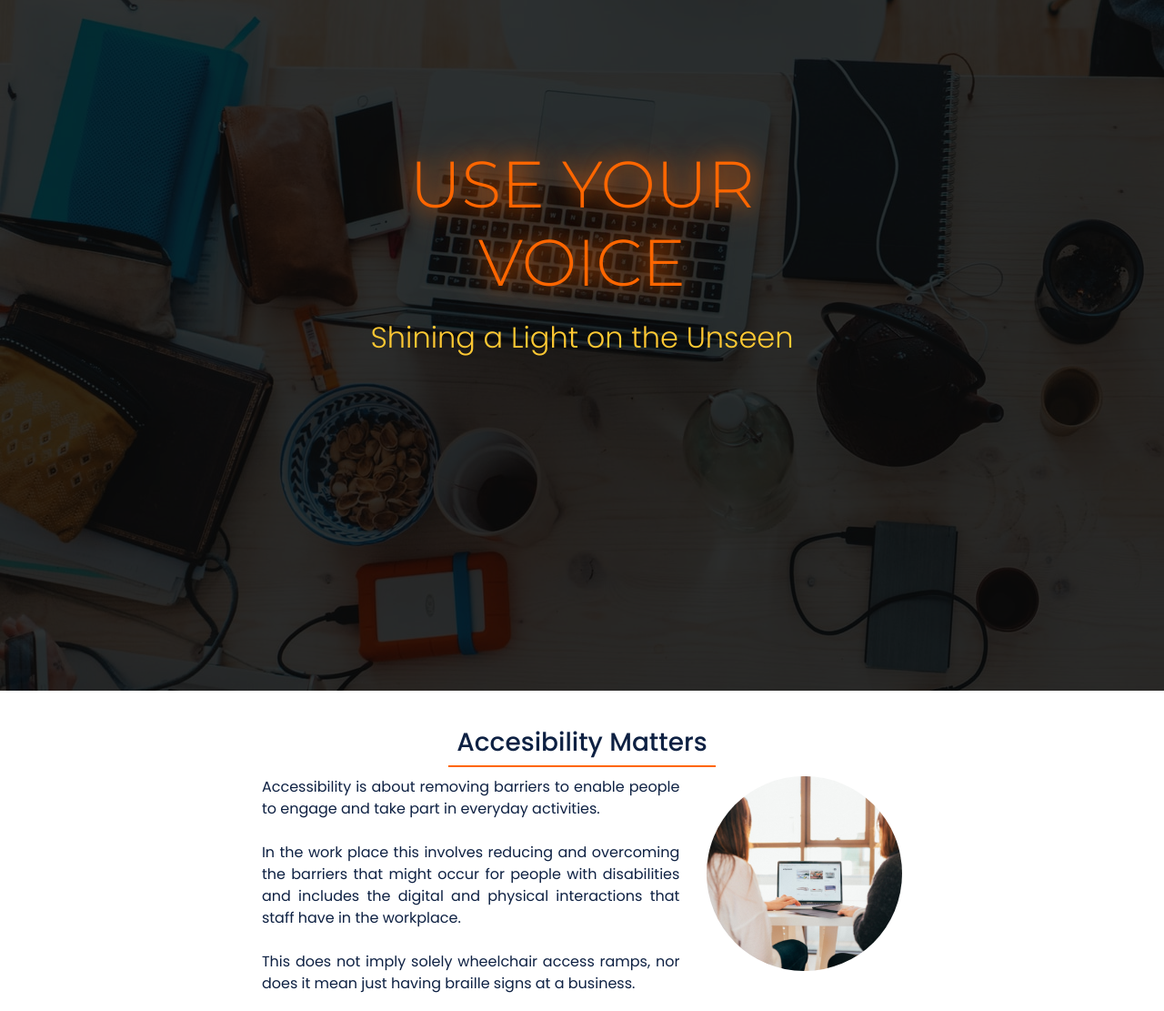
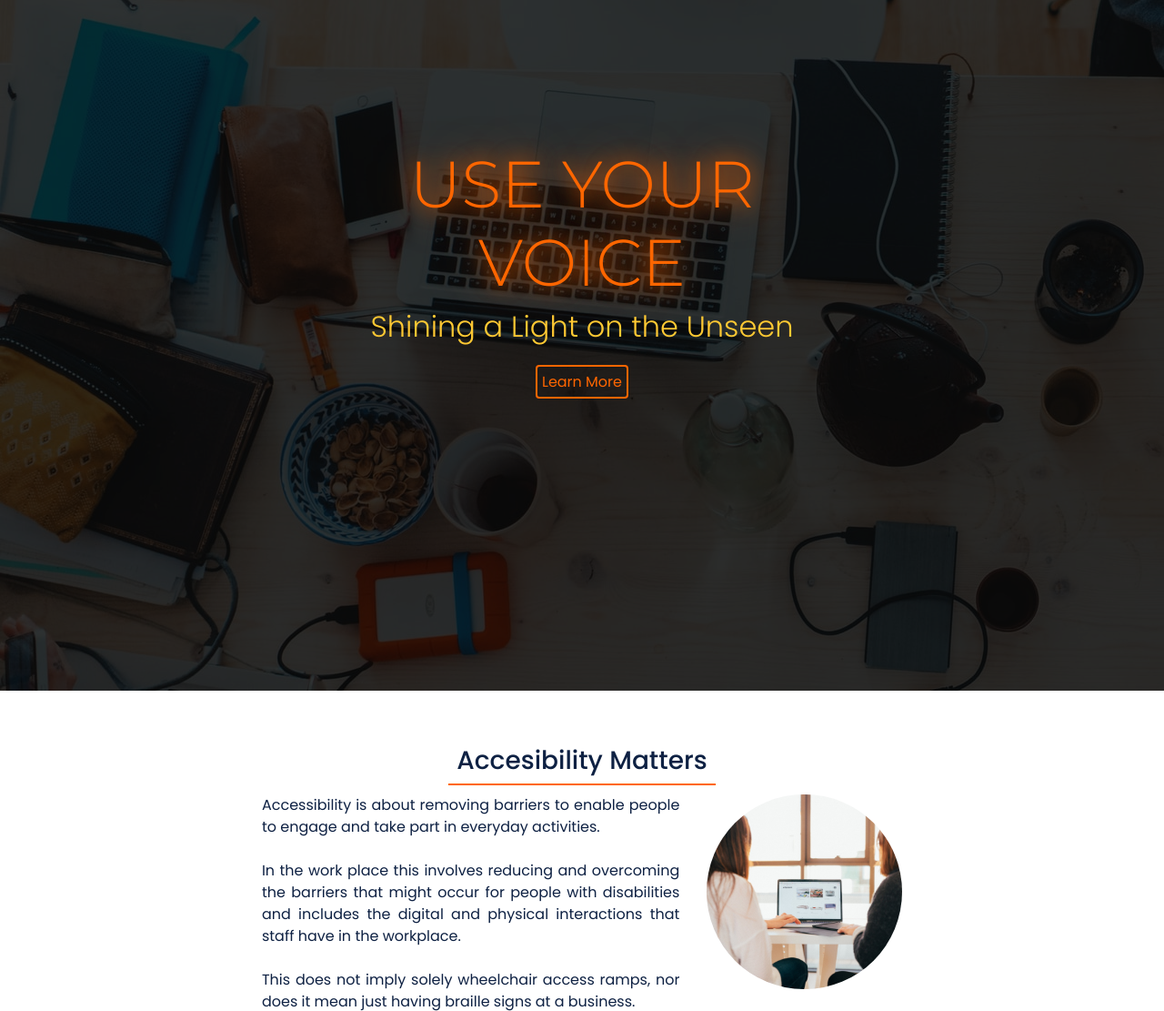
Before and after one commit to Dee-McG/SafeSpaceSODAPlace, a Django app: page / in a window 1280 px wide. Shown: the part 87-1198 px from the top of the page at 91% size. Run offline with Django 3.2, Linux system fonts and the light colour scheme; some libraries are stand-ins or nearby versions.

Commit message:
FEAT: add cta button to home page

```diff
--- a/home/templates/home/index.html
+++ b/home/templates/home/index.html
@@ -9,13 +9,15 @@
             <div class="col-12 col-md-8 col-lg-6 mx-auto inner-cont">
                 <h1 class="text-center">USE YOUR VOICE</h1>
                 <h2 class="text-center">Shining a Light on the Unseen</h2>
+                <a href="{% url 'home'%}#content" class="cta-btn">Learn More</a>
             </div>
         </div>
     </div>
     <div class="home-content">
+        <a name="content"></a>
         <div class="row">
             <div class="col-12 col-md-10 col-lg-7 mx-auto">
-                <h3>Accesibility Matters</h3>
+                <h3 id="first-content">Accesibility Matters</h3>
                 <hr class="orange-underline">
                 <div class="row mx-auto content-row">
                     <div class="col-12 col-md-8">
--- a/static/css/style.css
+++ b/static/css/style.css
@@ -37,6 +37,26 @@ Bright Blue:
 Darkest Blue:
 #0E2143
 */
+
+
+/* BUTTONS */
+
+.cta-btn {
+    border: #FF6600 2px solid;
+    color: #FF6600;
+    padding: 5px;
+    margin-top: 10px;
+    border-radius: 4px;
+}
+
+.cta-btn:hover {
+    text-decoration: none;
+    border: #0E2143 2px solid;
+    color: #0E2143;
+    background-color: #FF6600;
+    padding: 5px;
+    margin-top: 10px;
+}
 
 /* NAVBAR */
 
@@ -160,6 +180,11 @@ footer a:hover {
 .inner-cont {
     margin-top: 20vh;
     padding: 0 10px;
+    text-align: center;
+}
+
+.inner-cont h2 {
+    margin-bottom: 30px;
 }
 
 .hero-content h1 {
@@ -169,12 +194,15 @@ footer a:hover {
         0 0 21px #FF6600,
         0 0 48px #FF6600;
     font-weight: 300;
-    margin-bottom: 20px;
 }
 
 .hero-content h2 {
     font-weight: 300;
     color: #FFC933;
+}
+
+#first-content {
+    margin-top: 20px;
 }
 
 .home-content h3 {
```
